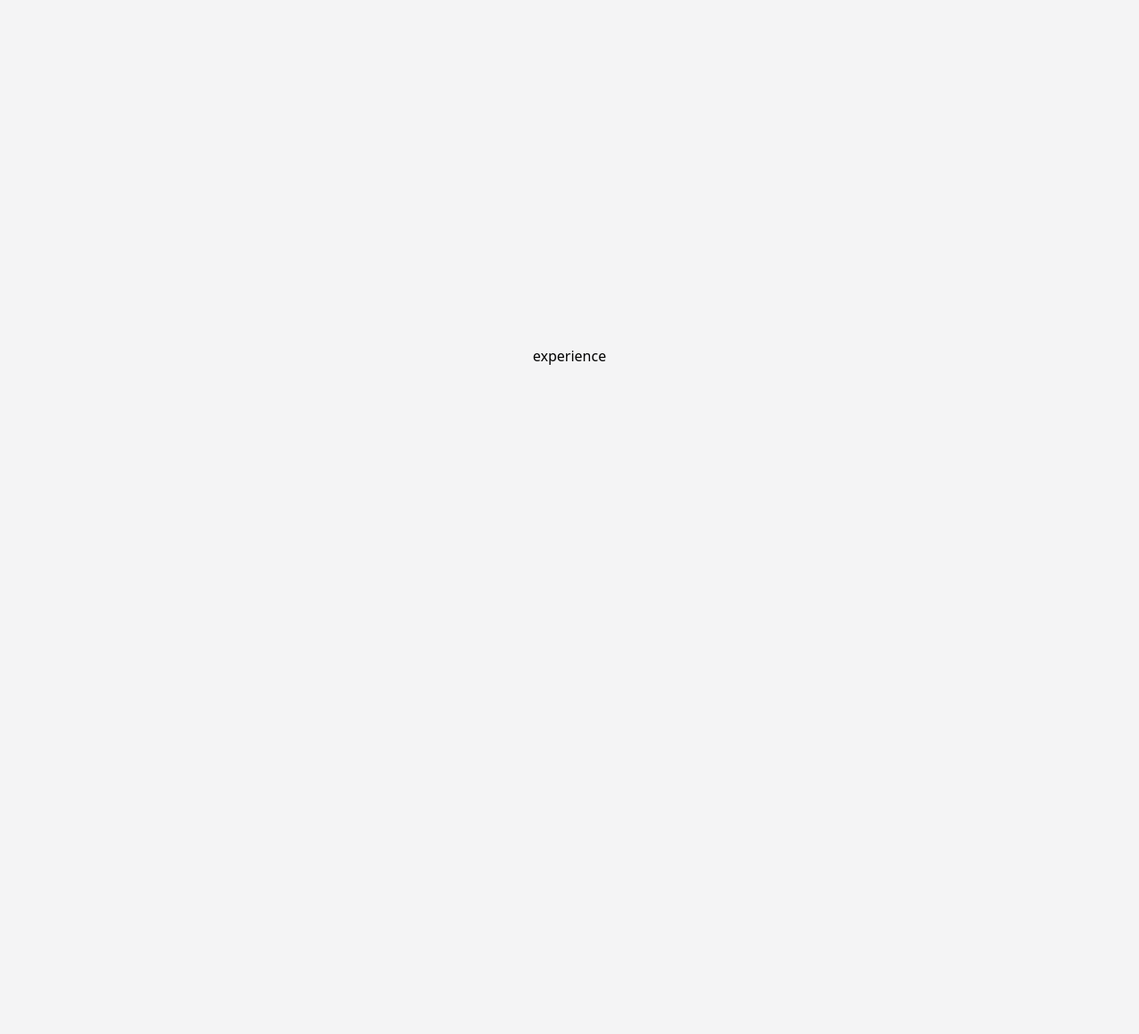
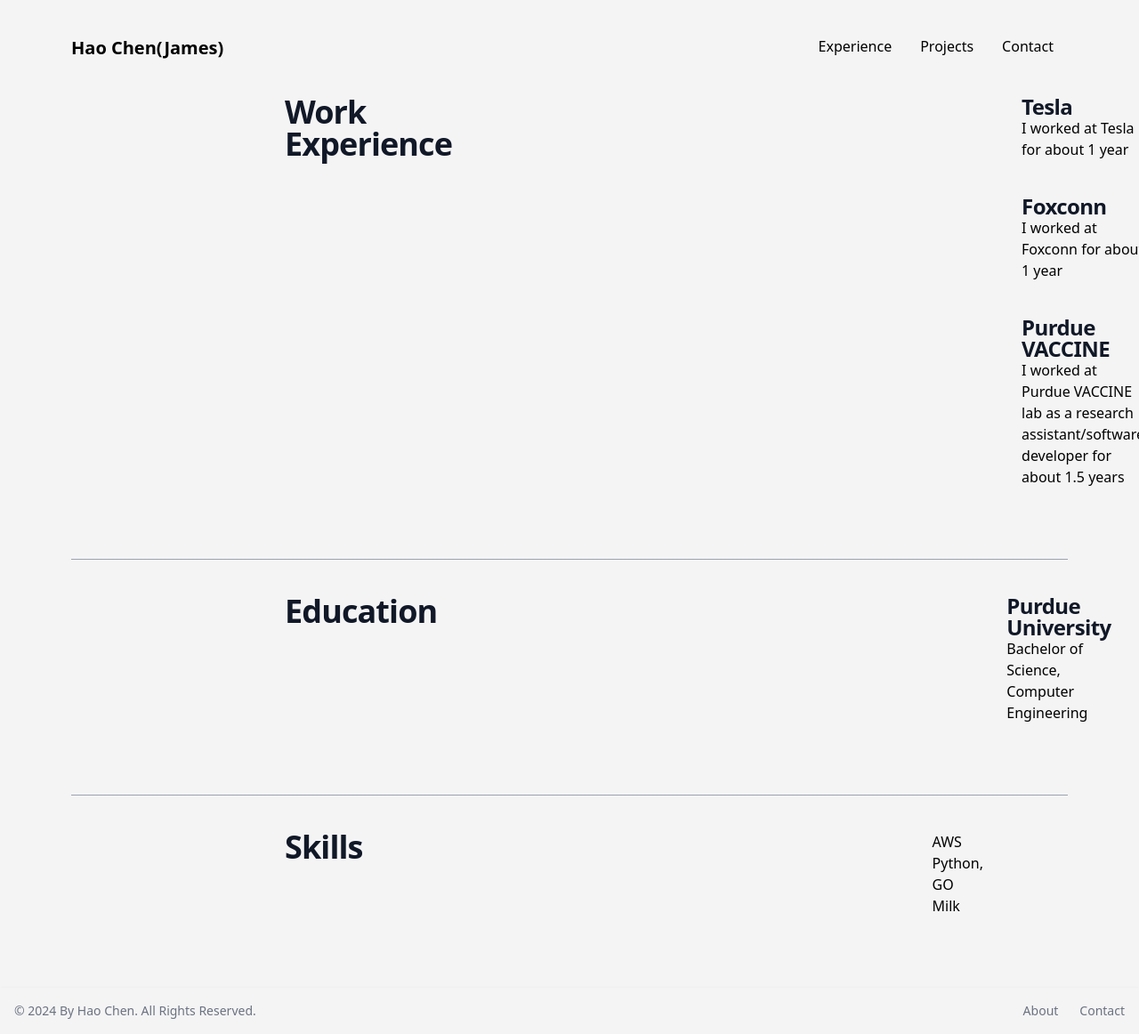
Before and after one commit to chen2073/my-web-v2, a Next.js app: page /experience in a window 1280 px wide. Shown: the whole page at 89% size. Before the commit the page ends 800 px from the top, so only its background shows below. Built offline with nearby package versions, Linux system fonts and the light colour scheme.

Commit message:
update website

```diff
--- a/src/app/experience/page.tsx
+++ b/src/app/experience/page.tsx
@@ -1,7 +1,61 @@
 export default function Experience() {
     return (
-      <div className="">
-        experience
-      </div>
+      <>
+        <div className="py-10 flex justify-between">
+          <div className="mx-80">
+            <h1 className="text-4xl font-bold leading-none tracking-tight text-gray-900">Work Experience</h1>
+          </div>
+          <div className="mx-80">
+            <div className="mb-10">
+              <h2 className="text-2xl font-bold leading-none tracking-tight text-gray-900">Tesla</h2>
+              <p>I worked at Tesla for about 1 year</p>
+            </div>
+
+            <div className="mb-10">
+              <h2 className="text-2xl font-bold leading-none tracking-tight text-gray-900">Foxconn</h2>
+              <p>I worked at Foxconn for about 1 year</p>
+            </div>
+
+            <div className="mb-10">
+              <h2 className="text-2xl font-bold leading-none tracking-tight text-gray-900">Purdue VACCINE</h2>
+              <p>I worked at Purdue VACCINE lab as a research assistant/software developer for about 1.5 years</p>
+            </div>
+          </div>
+        </div>
+
+        {/* dividing line */}
+        <div className="mx-20 flex-grow border-t border-gray-400"></div>
+
+        <div className="py-10 flex justify-between">
+          <div className="mx-80">
+            <h1 className="text-4xl font-bold leading-none tracking-tight text-gray-900">Education</h1>
+          </div>
+          <div className="mx-80">
+            <div className="mb-10">
+              <h2 className="text-2xl font-bold leading-none tracking-tight text-gray-900">Purdue University</h2>
+              <p>Bachelor of Science, Computer Engineering</p>
+            </div>
+          </div>
+        </div>
+
+        {/* dividing line */}
+        <div className="mx-20 flex-grow border-t border-gray-400"></div>
+
+        <div className="py-10 flex justify-between">
+          <div className="mx-80">
+            <h1 className="text-4xl font-bold leading-none tracking-tight text-gray-900">Skills</h1>
+          </div>
+          <div className="mx-80">
+            <div className="mb-10">
+              <ul>
+                <li>AWS</li>
+                <li>Python, GO</li>
+                <li>Milk</li>
+              </ul>
+            </div>
+          </div>
+        </div>
+    </>
+
     );
   }
--- a/src/app/layout.tsx
+++ b/src/app/layout.tsx
@@ -1,4 +1,5 @@
 import type { Metadata } from "next";
+import Link from 'next/link';
 import "./globals.css";
 
 export const metadata: Metadata = {
@@ -13,7 +14,32 @@
 }>) {
   return (
     <html lang="en">
-      <body className="bg-zinc-100 flex justify-center items-center h-screen">{children}</body>
+      <body className="bg-zinc-100">
+      <header className="bg-transparent">
+        <nav className="pt-10 px-20 flex justify-between">
+          <div><Link href="/"><h1 className="text-xl font-bold">Hao Chen(James)</h1></Link></div>
+          <div className="flex justify-end">
+            <div className="mx-4"><Link href="/experience"><h1 className="text-l">Experience</h1></Link></div>
+            <div className="mx-4"><Link href="/projects"><h1 className="text-l">Projects</h1></Link></div>
+            <div className="mx-4"><Link href="/contact"><h1 className="text-l">Contact</h1></Link></div>
+          </div>
+        </nav>
+      </header>
+        {children}
+      <footer className="bg-transparent shadow">
+        <div className="w-full mx-auto max-w-screen-xl p-4 md:flex md:items-center md:justify-between">
+          <span className="text-sm text-gray-500 sm:text-center dark:text-gray-400">© 2024 By Hao Chen. All Rights Reserved.</span>
+          <ul className="flex flex-wrap items-center mt-3 text-sm font-medium text-gray-500 dark:text-gray-400 sm:mt-0">
+              <li>
+                  <a href="/" className="hover:underline me-4 md:me-6">About</a>
+              </li>
+              <li>
+                  <a href="/contact" className="hover:underline">Contact</a>
+              </li>
+          </ul>
+        </div>
+      </footer>
+      </body>
     </html>
   );
 }
--- a/src/app/page.tsx
+++ b/src/app/page.tsx
@@ -2,10 +2,11 @@
 
 export default function Home() {
   return (
-    <div className="">
+    <div className="flex justify-center items-center h-screen">
+      <div>
         <h1 className="mb-4 text-4xl font-extrabold leading-none tracking-tight text-gray-900 md:text-5xl lg:text-6xl dark:text-white">Hello!</h1>
         <h2 className="text-2xl font-bold">About Me</h2>
-      <p>My name is Hao Chen (aka, James). I am a software engineer with 5 year industry experience, skilled in this...</p>
+        <p>I am a software engineer with 5 year industry experience, skilled in this...</p>
         <div className="flex ...">
           <Link href="/experience">
             <div className="h-40 w-40 m-8 p-9 rounded-full bg-amber-500 border-2 border-solid border-black flex items-center">Experience</div>
@@ -18,6 +19,6 @@
           </Link>
         </div>
       </div>
-
+    </div>
   );
 }
```
Lines whose indentation alone changed are shown as unchanged.
